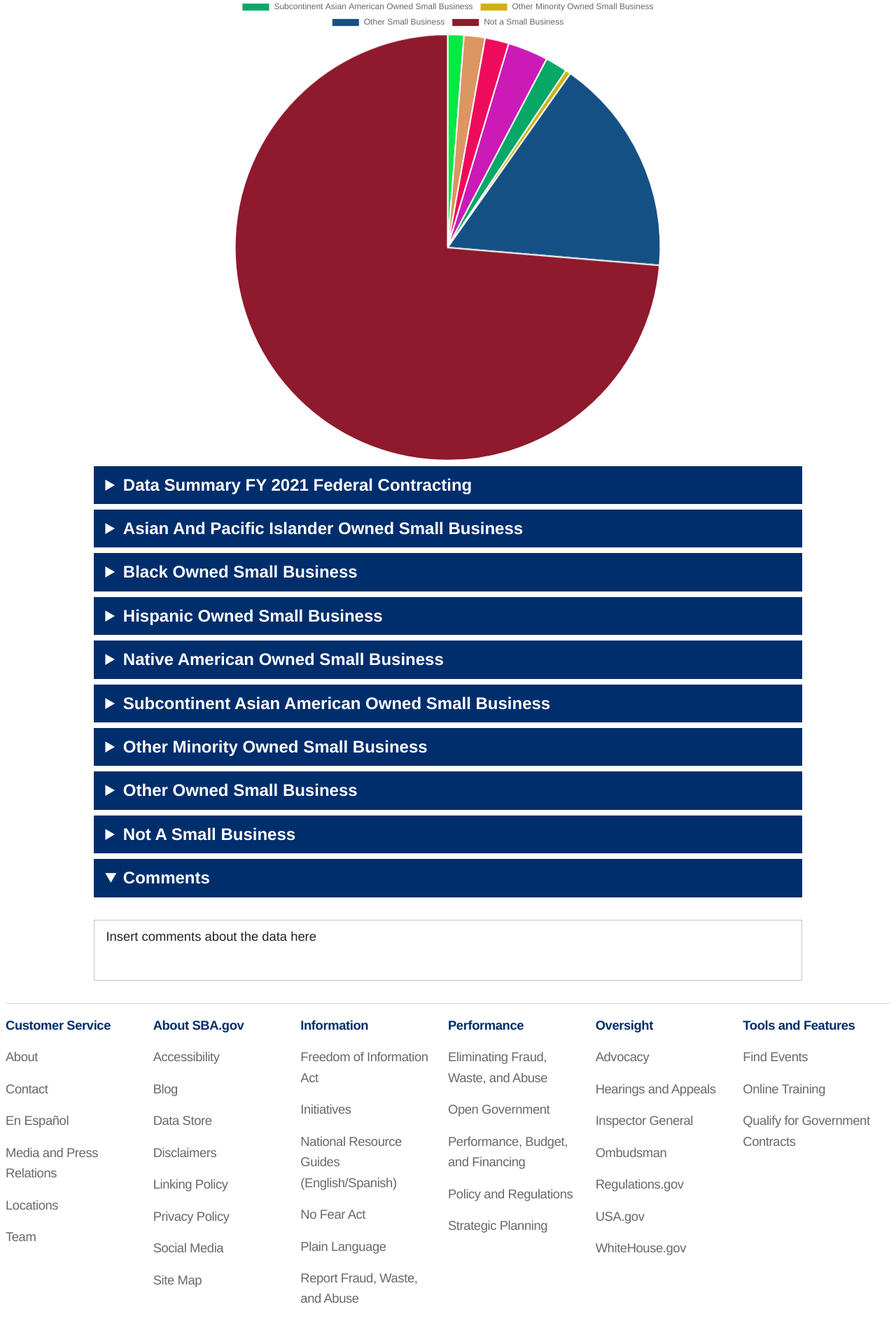
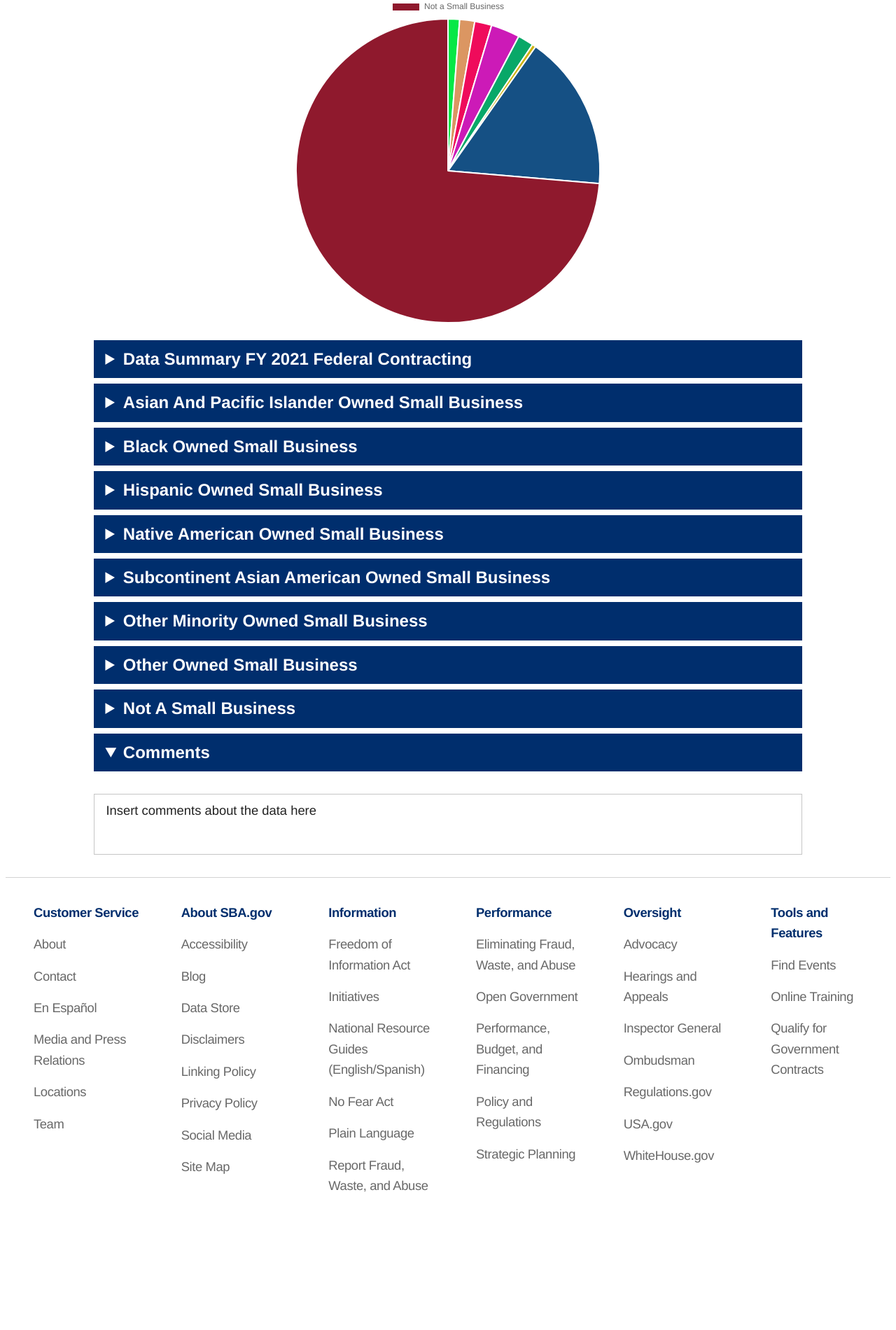
Before and after one commit to USSBA/sba-gov-yumi, a plain HTML site: page disaggregated-federal-contracting-data/index.html in a window 1280 px wide. Shown: the part 378-2278 px from the top of the page at 70% size. After the commit the page ends 2129 px from the top, so only its background shows below. Drawn offline with nearby package versions, Linux system fonts and the light colour scheme.

Commit message:
sizing updates

```diff
--- a/disaggregated-federal-contracting-data/css/styles.css
+++ b/disaggregated-federal-contracting-data/css/styles.css
@@ -10,12 +10,18 @@
   text-align: center;
 }
 
+#chart-container {
+  width: 90%;
+
+}
+
 /* Larger than phablet */
-@media (min-width: 1000px) {
+@media (min-width: 500px) {
   #chart-container {
     margin: 0 auto;
-    padding-top: 60px;
-    width: 70%;
+    padding-top: 1rem;
+    padding-bottom: 1rem;
+    width: 55%;
   }
 }
 
@@ -46,6 +52,16 @@ body {
 caption {
   font-size: 1.3rem;
   text-align: left;
+}
+
+ul {
+  display: block;
+  list-style-type: disc;
+  margin-block-start: 1em;
+  margin-block-end: 1em;
+  margin-inline-start: 0px;
+  margin-inline-end: 0px;
+  padding-inline-start: 40px;
 }
 
 footer ul {
@@ -93,7 +109,7 @@ h4 {
   font-weight: bold;
   padding-bottom: 0;
   margin-bottom: 0;
-
+  padding-left: .5rem;
   text-align: left;
 }
 
@@ -179,7 +195,7 @@ table {
   border-top: none;
   font-size: 1rem;
   font-style: normal;
-  margin: 1rem 0;
+  margin: .75rem 0;
   text-align: left;
   width: 100%;
 }
@@ -210,7 +226,7 @@ tfoot {
 /* Classes */
 
 .race-div {
-  padding-top: 1rem
+  padding-top: .75rem
 }
 
 .margin-left-auto {
```
